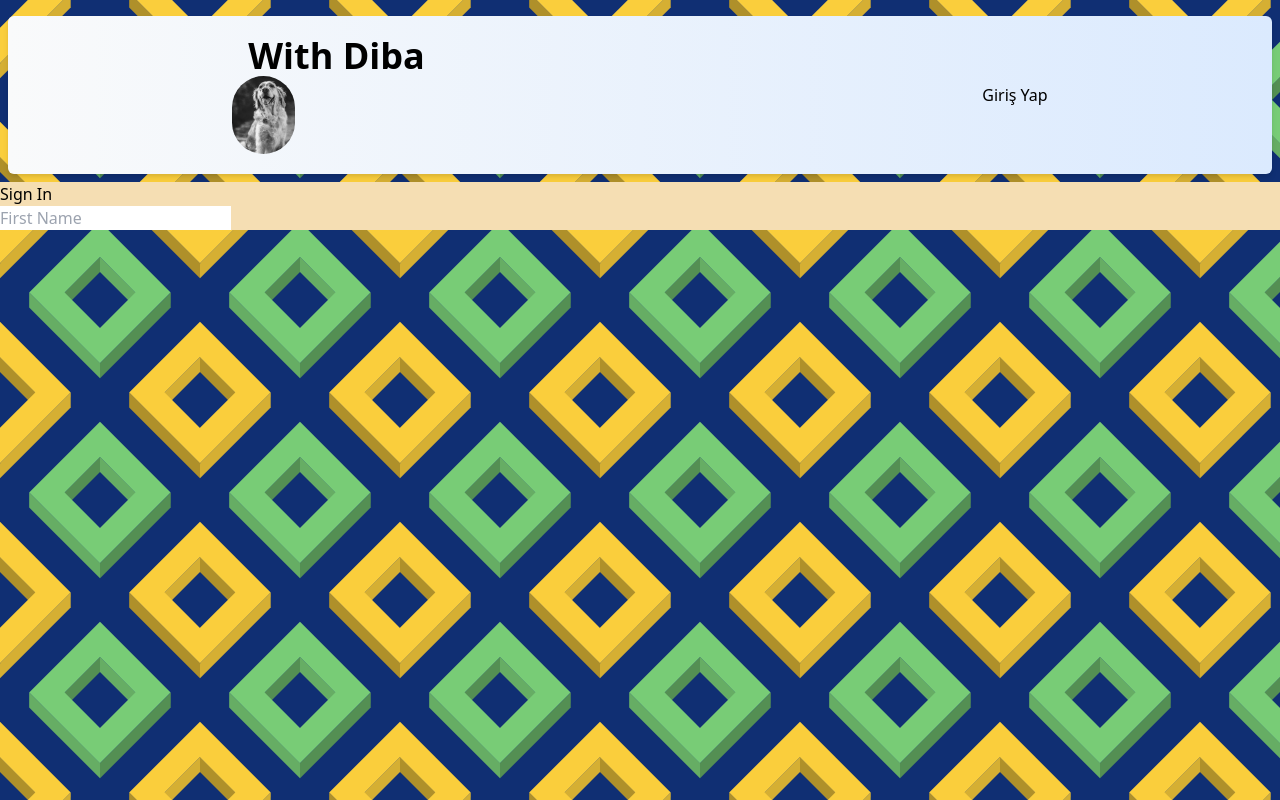
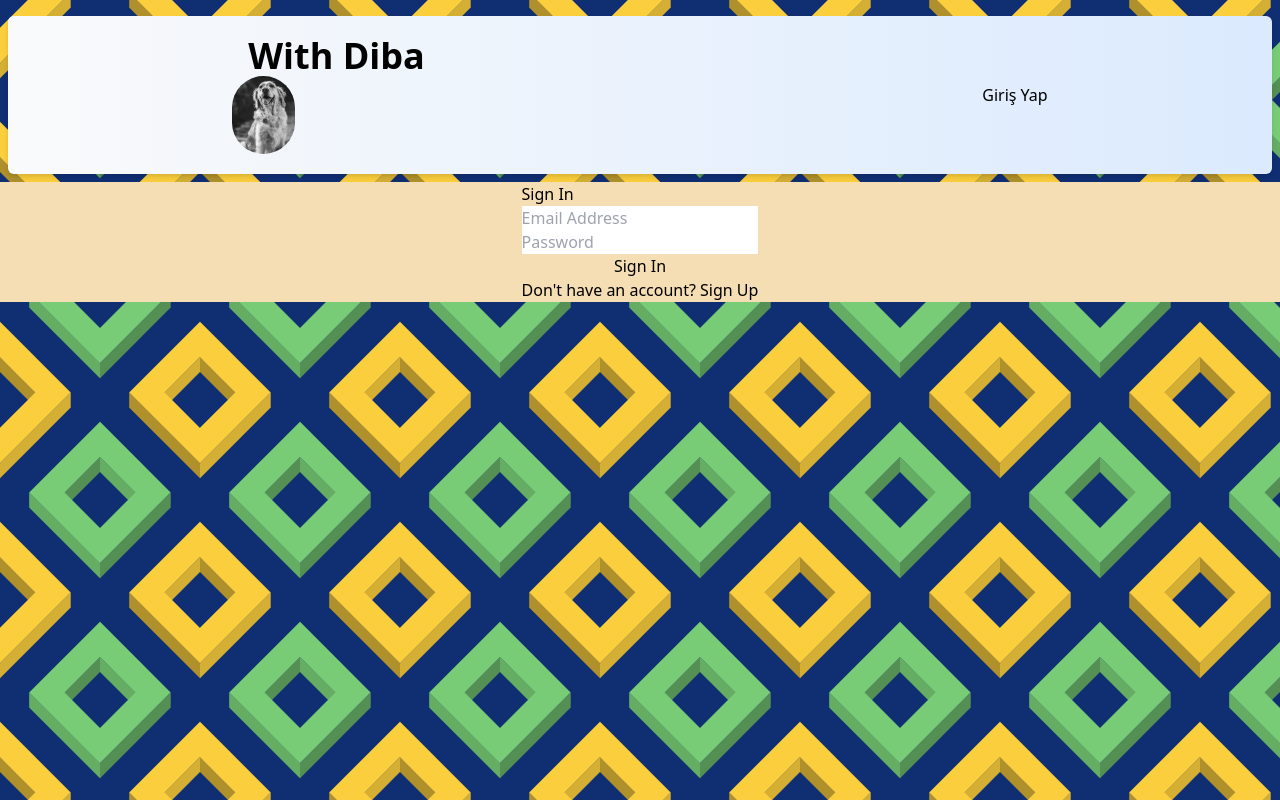
Before and after one commit to mertkaanerdem/with-diba, a React (Create React App) app in the folder client/: page /auth in a window 1280 px wide. Built offline with nearby package versions, Linux system fonts and the light colour scheme.

Commit message:
auth component is done

```diff
--- a/client/src/components/Auth/Auth.js
+++ b/client/src/components/Auth/Auth.js
@@ -1,16 +1,90 @@
-import React from "react";
+import React, { useState } from "react";
+
+import Input from "./Input";
 
 const Auth = () => {
-  const isSignup = false;
+  const [isSignup, setIsSignup] = useState(false);
 
   const handleSubmit = () => {};
+  const handleChange = () => {};
+  const switchMode = () => {
+    setIsSignup((prevIsSignup) => !prevIsSignup);
+  };
 
   return (
-    <div style={{ backgroundColor: "wheat" }}>
-      <div>
+    <div
+      style={{
+        backgroundColor: "wheat",
+        display: "flex",
+        flexDirection: "row",
+        justifyContent: "center",
+      }}
+    >
+      <div
+        style={{
+          display: "flex",
+          flexDirection: "column",
+          justifyContent: "center",
+        }}
+      >
         <p>{isSignup ? "Sign Up" : "Sign In"}</p>
-        <form onSubmit={handleSubmit}>
-          <input type="text" name="firstName" placeholder="First Name" />
+        <form
+          style={{
+            display: "flex",
+            flexDirection: "column",
+            justifyContent: "center",
+          }}
+          onSubmit={handleSubmit}
+        >
+          {isSignup && (
+            <>
+              <Input
+                type="text"
+                name="firstName"
+                label="First Name"
+                placeholder="First Name"
+                handleChange={handleChange}
+                autoFocus
+              />
+              <Input
+                type="text"
+                name="lastName"
+                label="Last Name"
+                placeholder="Last Name"
+                handleChange={handleChange}
+              />
+            </>
+          )}
+          <Input
+            type="email"
+            name="email"
+            label="Email Address"
+            placeholder="Email Address"
+            handleChange={handleChange}
+          />
+          <Input
+            type="password"
+            name="password"
+            label="Password"
+            placeholder="Password"
+            handleChange={handleChange}
+          />
+          {isSignup && (
+            <Input
+              type="password"
+              name="confirmPassword"
+              label="Repeat Password"
+              placeholder="Repeat Password"
+              handleChange={handleChange}
+            />
+          )}
+          <button type="submit">{isSignup ? "Sign Up" : "Sign In"}</button>
+
+          <button onClick={switchMode}>
+            {isSignup
+              ? "Already have an account? Sign In"
+              : "Don't have an account? Sign Up"}
+          </button>
         </form>
       </div>
     </div>
--- /dev/null
+++ b/client/src/components/Auth/Input.js
@@ -0,0 +1,17 @@
+import React from "react";
+
+const Input = ({ name, handleChange, label, placeholder, autoFocus, type }) => {
+  return (
+    <input
+      name={name}
+      onChange={handleChange}
+      required
+      label={label}
+      autoFocus={autoFocus}
+      type={type}
+      placeholder={placeholder}
+    />
+  );
+};
+
+export default Input;
```
